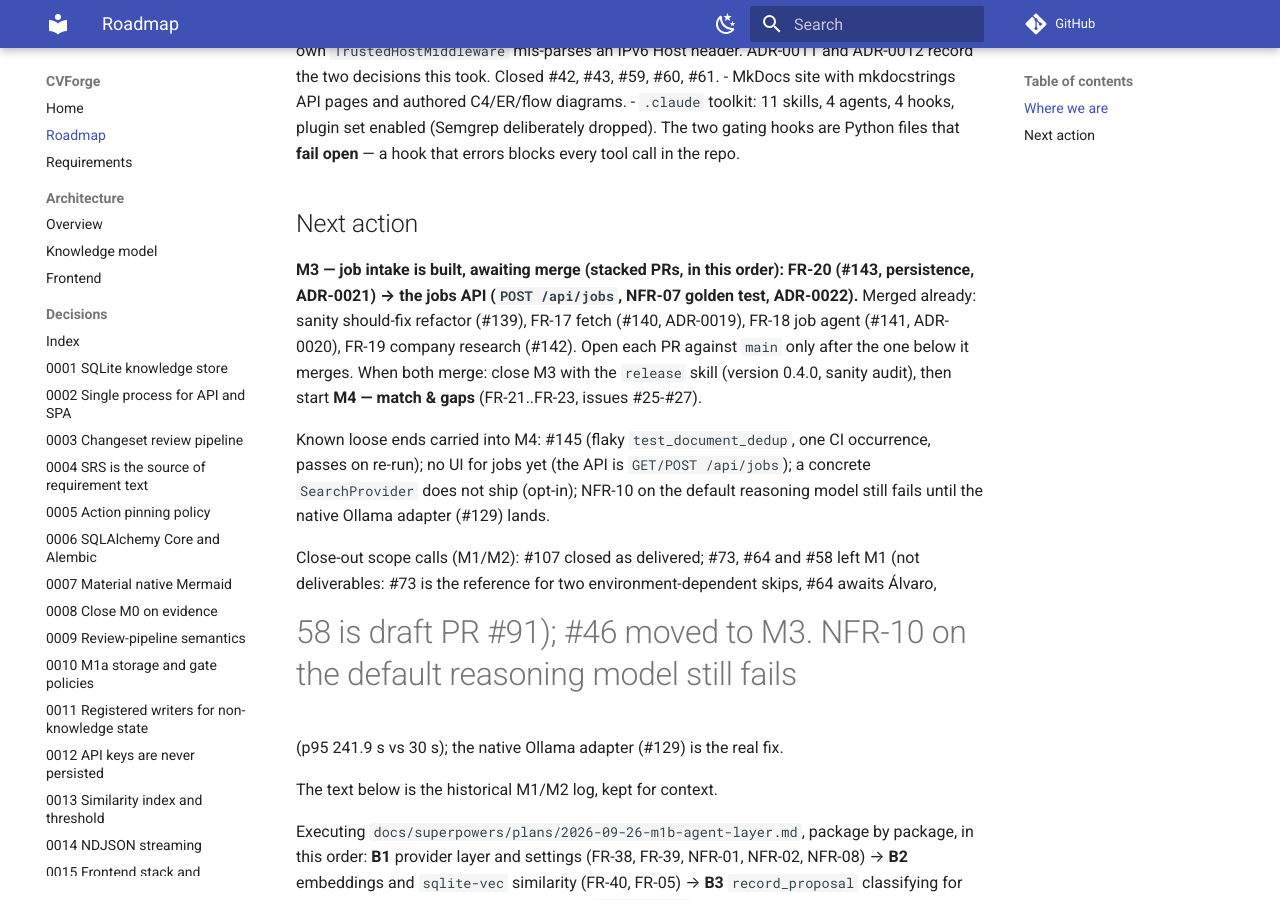
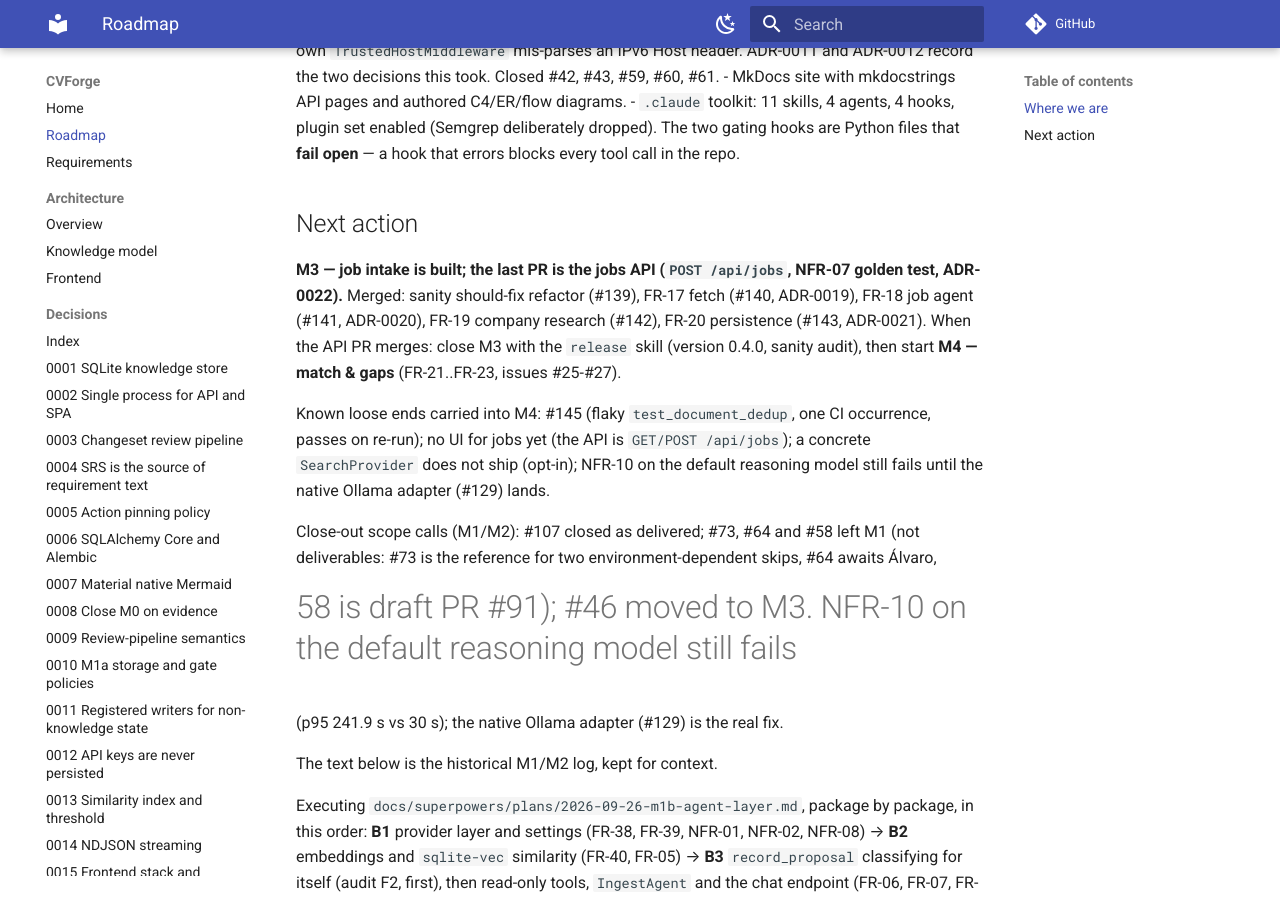
Before and after one commit to SelfishCoconut/cvforge, an MkDocs documentation site: the page built from docs/roadmap.md, in a window 1280 px wide and 900 px high, scrolled down 1263 px. Built offline with MkDocs 1.6.1 and Material for MkDocs 9.7.7, drawn with Linux system fonts in a browser that asks for light colours; comment, search, counter and statistics services are not loaded; some of the changed text lies outside the part shown.

Commit message:
docs(roadmap): FR-20 merged, jobs API in review
Co-Authored-By: Claude Sonnet 5.5 <noreply@anthropic.com>

```diff
--- a/docs/roadmap.md
+++ b/docs/roadmap.md
@@ -65,12 +65,11 @@ Done:
 
 ## Next action
 
-**M3 — job intake is built, awaiting merge (stacked PRs, in this order): FR-20 (#143,
-persistence, ADR-0021) → the jobs API (`POST /api/jobs`, NFR-07 golden test, ADR-0022).**
-Merged already: sanity should-fix refactor (#139), FR-17 fetch (#140, ADR-0019), FR-18 job
-agent (#141, ADR-0020), FR-19 company research (#142). Open each PR against `main` only
-after the one below it merges. When both merge: close M3 with the `release` skill (version
-0.4.0, sanity audit), then start **M4 — match & gaps** (FR-21..FR-23, issues #25-#27).
+**M3 — job intake is built; the last PR is the jobs API (`POST /api/jobs`, NFR-07 golden
+test, ADR-0022).** Merged: sanity should-fix refactor (#139), FR-17 fetch (#140, ADR-0019),
+FR-18 job agent (#141, ADR-0020), FR-19 company research (#142), FR-20 persistence (#143,
+ADR-0021). When the API PR merges: close M3 with the `release` skill (version 0.4.0, sanity
+audit), then start **M4 — match & gaps** (FR-21..FR-23, issues #25-#27).
 
 Known loose ends carried into M4: #145 (flaky `test_document_dedup`, one CI occurrence, passes
 on re-run); no UI for jobs yet (the API is `GET/POST /api/jobs`); a concrete `SearchProvider`
@@ -169,7 +168,7 @@ CI. Direct pushes to `main` are rejected, including for admins.
 | M0 | Foundations | Repo, CI/CD, coverage gate, security pipeline, SRS, ADRs, docs site, `.claude` toolkit, health skeleton | done |
 | M1 | Knowledge spine | Schema + provenance, LLM provider layer, conversational ingest, proposal→review→commit, chat + review UI | done (`v0.3.0`) |
 | M2 | Document ingestion | Upload → extract → classify new/known/duplicate/conflict → review | done (`v0.3.0`) |
-| M3 | Job intake | URL → fetch → structured `JobPosting`; optional company research | built, in review |
+| M3 | Job intake | URL → fetch → structured `JobPosting`; optional company research | API PR in review |
 | M4 | Match & gaps | Requirement ↔ knowledge matching, four verdicts, gap report | not started |
 | M5 | CV generation | LaTeX → PDF + ATS text, claim traceability, versions, application linkage, validation | not started |
 | M6 | Collaborative mode | Conversational CV editing, discovery questions, interview mode | not started |
```
